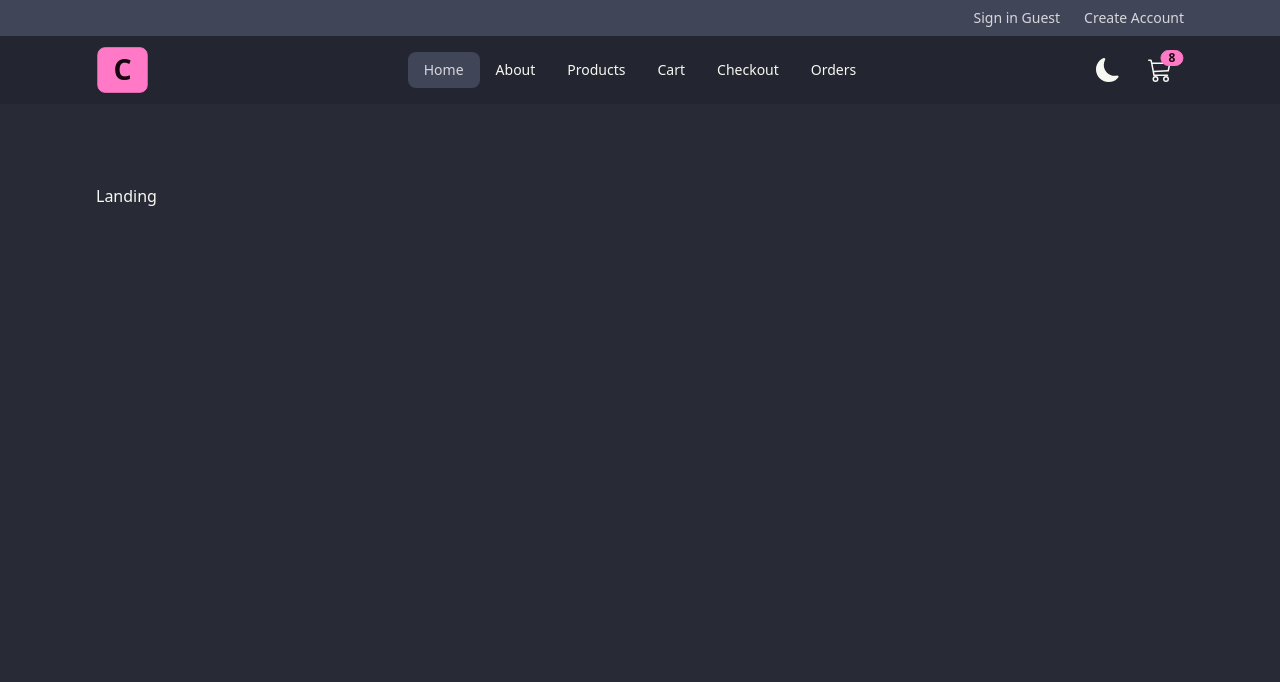
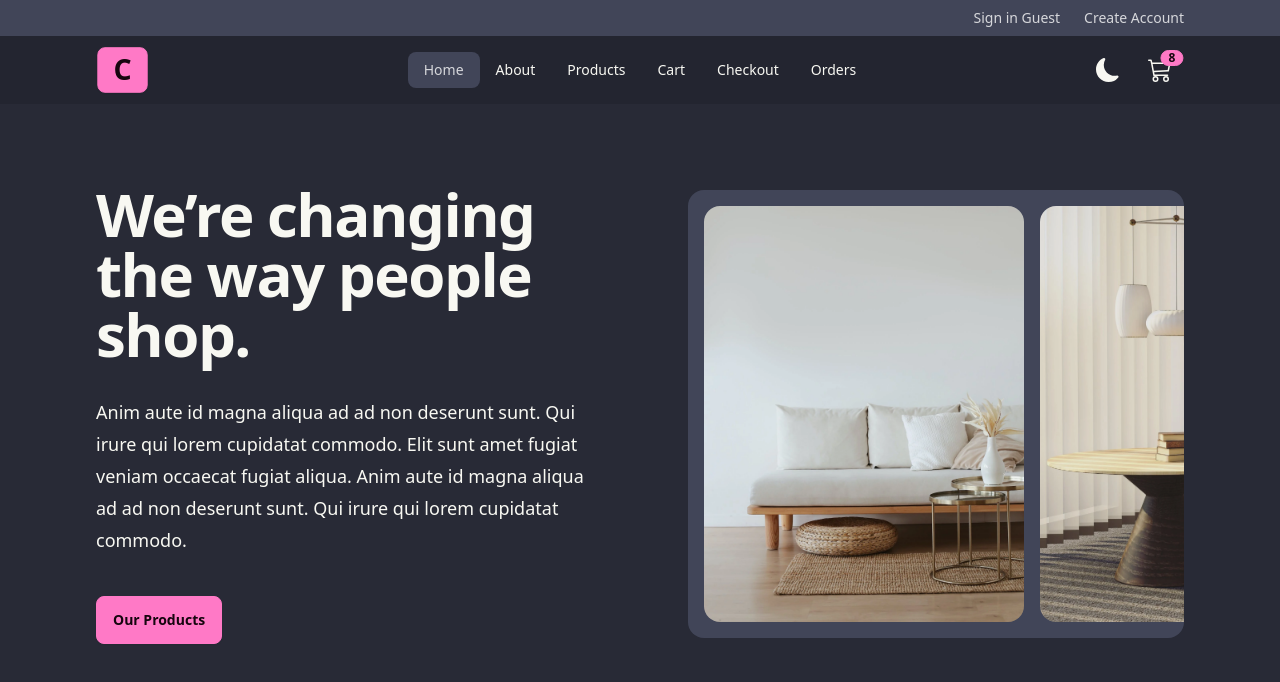
Before and after one commit to r8now/comfy-store, a React (Vite) app: page / in a window 1280 px wide. Shown: the top 682 px of the page. Built offline with nearby package versions, Linux system fonts and the light colour scheme.

Commit message:
Add Navbar and Hero components

```diff
--- /dev/null
+++ b/src/components/Hero.jsx
@@ -0,0 +1,44 @@
+import { Link } from "react-router-dom";
+
+import hero1 from "../assets/hero1.webp";
+import hero2 from "../assets/hero2.webp";
+import hero3 from "../assets/hero3.webp";
+import hero4 from "../assets/hero4.webp";
+
+const carouselImages = [hero1, hero2, hero3, hero4];
+const Hero = () => {
+  return (
+    <div className=" grid grid-cols-1 lg:grid-cols-2 gap-24 items-center">
+      <div>
+        <h1 className="max-w-2xl text-4xl font-bold tracking-tight  sm:text-6xl ">
+          We’re changing the way people shop.
+        </h1>
+
+        <p className="mt-8 max-w-xl text-lg leading-8">
+          Anim aute id magna aliqua ad ad non deserunt sunt. Qui irure qui lorem
+          cupidatat commodo. Elit sunt amet fugiat veniam occaecat fugiat
+          aliqua. Anim aute id magna aliqua ad ad non deserunt sunt. Qui irure
+          qui lorem cupidatat commodo.
+        </p>
+        <div className="mt-10 ">
+          <Link to="products" className="btn btn-primary ">
+            Our Products
+          </Link>
+        </div>
+      </div>
+      <div className="hidden  h-[28rem] lg:carousel carousel-center   p-4 space-x-4 bg-neutral rounded-box">
+        {carouselImages.map((image, index) => {
+          return (
+            <div key={image} className="carousel-item">
+              <img
+                src={image}
+                className="rounded-box h-full w-80  object-cover"
+              />
+            </div>
+          );
+        })}
+      </div>
+    </div>
+  );
+};
+export default Hero;
--- a/src/components/index.js
+++ b/src/components/index.js
@@ -2,3 +2,4 @@
 export {default as SubmitBtn} from './SubmitBtn';
 export {default as Header } from './Header';
 export {default as Navbar } from './Navbar';
+export {default as Hero } from './Hero';
--- a/src/pages/Landing.jsx
+++ b/src/pages/Landing.jsx
@@ -1,7 +1,9 @@
-
+import { Hero } from "../components"
 const Landing = () => {
   return (
-    <div>Landing</div>
+    <>
+    <Hero />
+    </>
   )
 }
 
```
